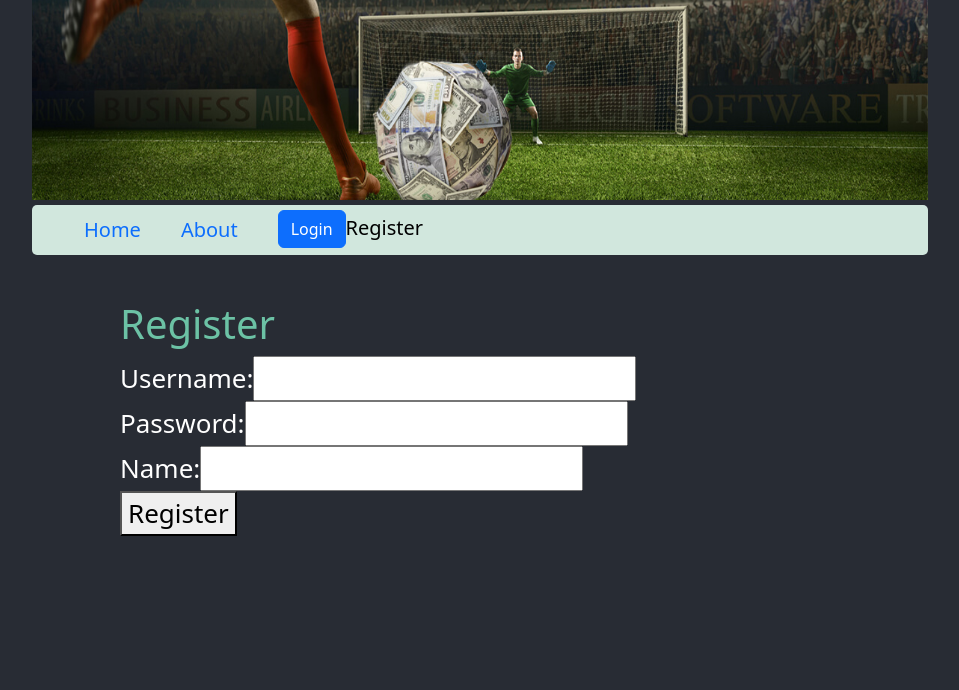
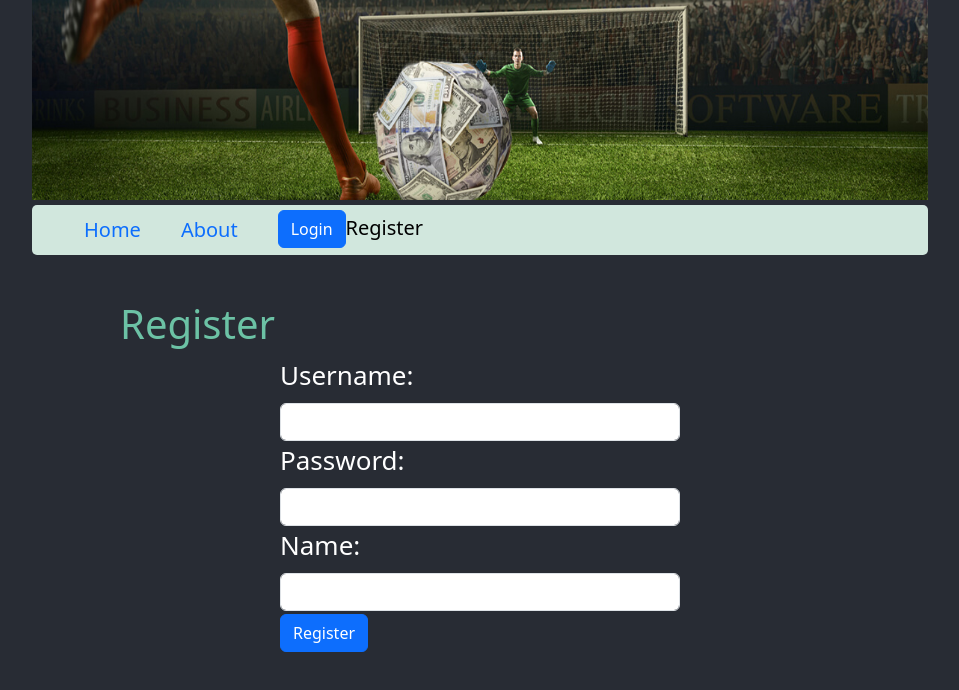
Before and after one commit to razvan712/BettingOddsProject, a React (Create React App) app: page /register in a window 1280 px wide. Shown: the top 690 px of the page, without its empty margins (160-1119 px from the left). Built offline with nearby package versions, Linux system fonts and the light colour scheme.

Commit message:
register completion

```diff
--- a/src/components/Register.js
+++ b/src/components/Register.js
@@ -50,38 +50,38 @@ const Register = () => {
     <div className="auth-container">
       <h1>Register</h1>
       {error && <Alert variant='danger'>{error}</Alert>}
-      <form onSubmit={handleSubmit}>
-
-        <div className="form-group">
-          <label htmlFor="username">Username:</label>
-          <input
+      <Form style={{maxWidth: '400px', margin: '0 auto'}} onSubmit={handleSubmit}>
+        <Form.Group>
+          <Form.Label htmlFor="username">Username:</Form.Label>
+          <Form.Control
             type="text"
             id="username"
             value={username}
             onChange={(event) => setUsername(event.target.value)}
           />
-        </div>
-        <div className="form-group">
-          <label htmlFor="password">Password:</label>
-          <input
+        </Form.Group>
+        <Form.Group>
+          <Form.Label htmlFor="password">Password:</Form.Label>
+          <Form.Control
             type="password"
             id="password"
             value={password}
             onChange={(event) => setPassword(event.target.value)}
           />
-        </div>
-
-        <div className="form-group">
-          <label htmlFor="name">Name:</label>
-          <input
+        </Form.Group>
+        <Form.Group>
+          <Form.Label htmlFor="name">Name:</Form.Label>
+          <Form.Control
             type="text"
             id="name"
             value={nameInput}
             onChange={(event) => setNameInput(event.target.value)}
           />
-        </div>
-        <button type="submit">Register</button>
-      </form>
+        </Form.Group>
+        <Button variant="primary" type="submit">
+          Register
+        </Button>
+      </Form>
     </div>
   );
 };
```
